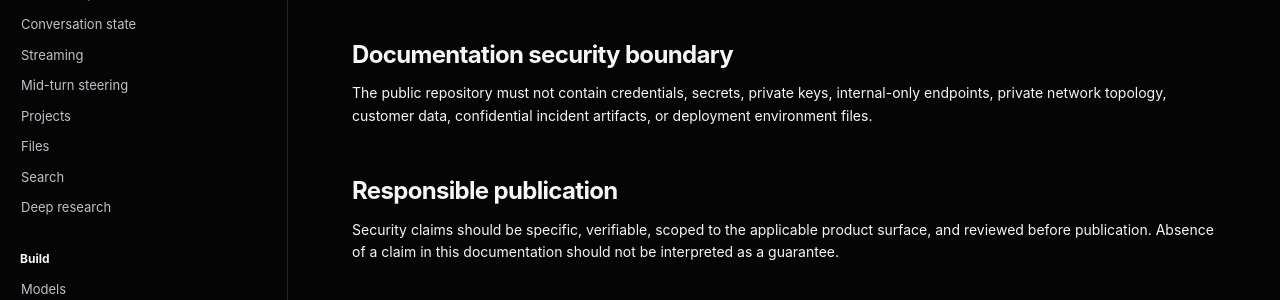
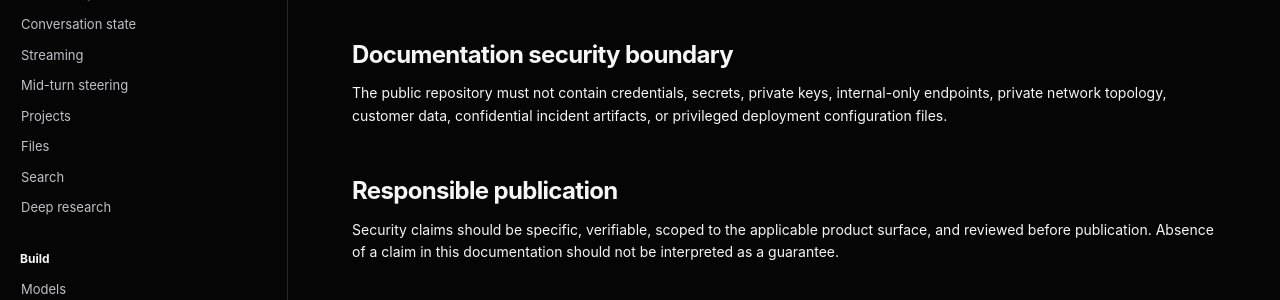
Before and after one commit to Glass-Anvil-Studios/wednesday-docs, a Jekyll site: the page built from security.md, in a window 1280 px wide. Shown: the part 292-592 px from the top of the page. Built offline with Jekyll 4.4.1, drawn with Linux system fonts in a browser that asks for light colours; our own code applies the rules of GitHub Pages for plain Markdown files.

Commit message:
security: synchronize security boundary twin

```diff
--- a/security.md
+++ b/security.md
@@ -4,7 +4,7 @@
 
 ## Documentation security boundary
 
-The public repository must not contain credentials, secrets, private keys, internal-only endpoints, private network topology, customer data, confidential incident artifacts, or deployment environment files.
+The public repository must not contain credentials, secrets, private keys, internal-only endpoints, private network topology, customer data, confidential incident artifacts, or privileged deployment configuration files.
 
 ## Responsible publication
 
```
